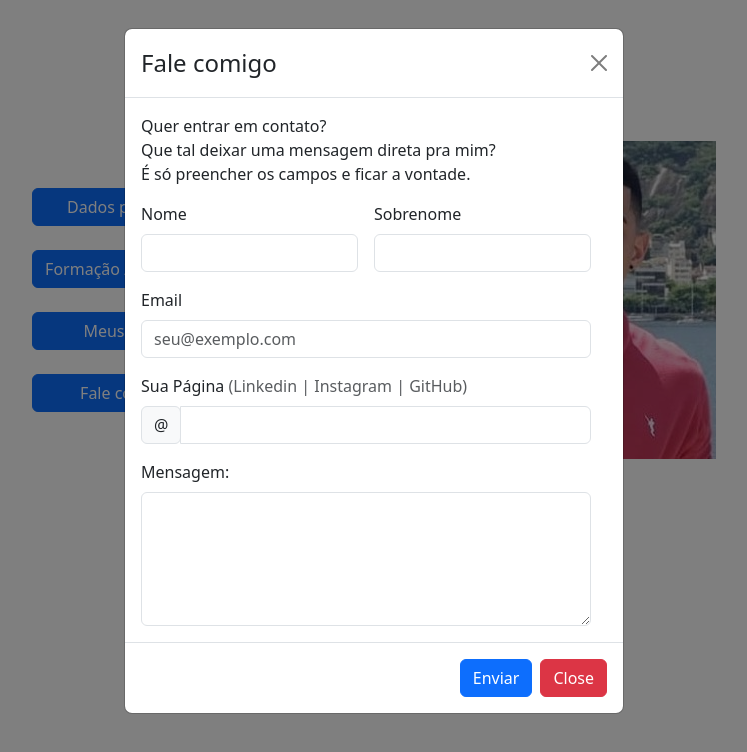
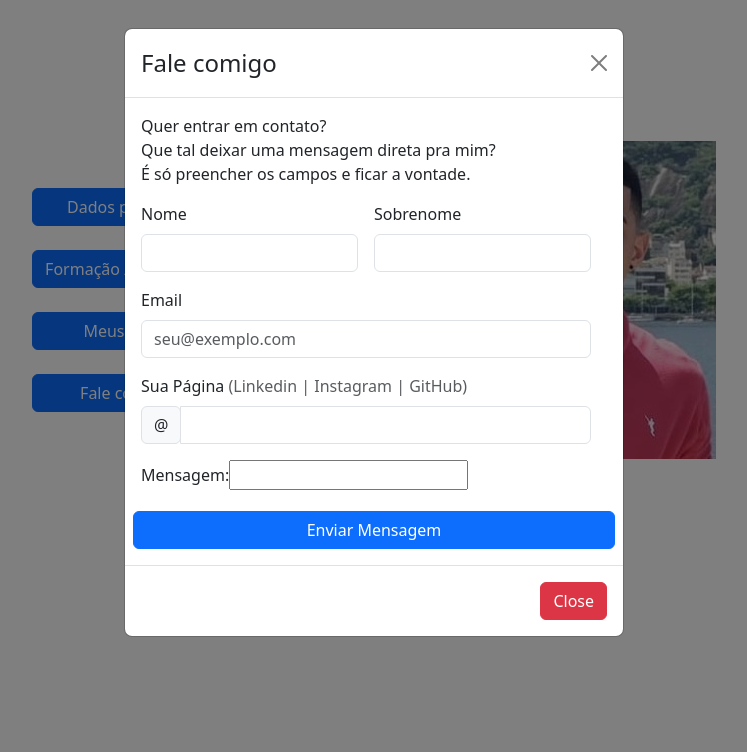
Before and after one commit to DevairUva/Portfolio, a React (Vite) app: page / in a window 1280 px wide. Both pictures are taken after a click on the button "Fale comigo". Shown: the top 752 px of the page, without its empty margins (266-1013 px from the left). Built offline with nearby package versions, Linux system fonts and the light colour scheme.

Commit message:
mensagem

```diff
--- a/package.json
+++ b/package.json
@@ -9,6 +9,7 @@
     "preview": "vite preview"
   },
   "dependencies": {
+    "@emailjs/browser": "^3.11.0",
     "bootstrap": "^5.3.0-alpha3",
     "react": "^18.2.0",
     "react-bootstrap": "^2.7.4",
--- a/src/components/Mensagem.jsx
+++ b/src/components/Mensagem.jsx
@@ -1,12 +1,40 @@
 import React, { useState } from 'react';
 import Button from 'react-bootstrap/Button';
 import Modal from 'react-bootstrap/Modal';
+import emailjs from '@emailjs/browser'
 
 function Mensagem() {
   const [show, setShow] = useState(false);
 
   const handleClose = () => setShow(false);
   const handleShow = () => setShow(true);
+
+  const [email, setEmail] = useState('');
+  const [nomE, setNome] = useState('');
+  const [mensagem, setMensagem] = useState('')
+  const [pagina, setPagina] = useState('')
+
+  function enviarEmail(e){
+    e.preventDefault();
+
+    const templateParams = {
+      from_email: email,
+      from_nome: nomE,
+      from_mensagem: mensagem,
+      from_pagina: pagina
+    }
+
+    if (email != '' || nomE != '' || mensagem != '' || pagina != ''){
+      emailjs.send("service_0s8pl2q", "template_bpik06m", templateParams, "sJ2esEo7IHslJLodL")
+      .then((response)=>{
+        alert(`Obrigado por deixar sua mensagem, irei responder assim que possível!`, response.status, response.text)
+      }, (err) => {
+        alert(`Mensagem não enviada.`, err)
+      })
+    } else {
+      alert('Por favor, verifique os dados.')
+    }
+  }
 
   return (
     <>
@@ -23,12 +51,12 @@ function Mensagem() {
           Que tal deixar uma mensagem direta pra mim?<br />
           É só preencher os campos e ficar a vontade.
 
-          <form action="">
+          <form onSubmit={enviarEmail}>
             <div className="row g-3">
               <div class="row g-3">
                 <div class="col-sm-6">
                   <label for="firstName" class="form-label">Nome</label>
-                  <input type="text" class="form-control" id="firstName" />
+                  <input type="text" class="form-control" id="firstName" onChange={(e)=>setNome(e.target.value)}/>
                 </div>
 
                 <div class="col-sm-6">
@@ -41,7 +69,7 @@ function Mensagem() {
 
                 <div class="col-12">
                   <label for="email" class="form-label">Email</label>
-                  <input type="email" class="form-control" id="email" placeholder="seu@exemplo.com" />
+                  <input type="email" class="form-control" id="email" placeholder="seu@exemplo.com" onChange={(e)=>setEmail(e.target.value)} />
                   <div class="invalid-feedback">
                     Please enter a valid email address for shipping updates.
                   </div>
@@ -51,7 +79,7 @@ function Mensagem() {
                   <label for="username" class="form-label">Sua Página <span class="text-muted">(Linkedin | Instagram | GitHub)</span></label>
                   <div class="input-group has-validation">
                     <span class="input-group-text">@</span>
-                    <input type="text" class="form-control" id="username"required />
+                    <input type="text" class="form-control" id="username" required onChange={(e)=>setPagina(e.target.value)} />
                     {/* <div class="invalid-feedback">
                       Your username is required.
                     </div> */}
@@ -60,22 +88,17 @@ function Mensagem() {
 
                 <div class="col-12">
                   <label for="address" class="form-label">Mensagem:</label>
-                  <textarea class="form-control" cols="30" rows="5"></textarea>
-                  {/* <div class="invalid-feedback">
-                    Please enter your shipping address.
-                  </div> */}
+                  <input type="text" onChange={(e)=>setMensagem(e.target.value)}/>
+                  {/* <textarea class="form-control" cols="30" rows="5" onChange={(e)=>setMensagem(e.target.value)}></textarea> */}
                 </div>
-
               </div>
+              <button className='btn btn-primary' type='submit'>Enviar Mensagem</button>
             </div>
           </form>
 
 
         </Modal.Body>
         <Modal.Footer>
-          <Button variant="primary" onClick={handleClose}>
-            Enviar
-          </Button>
           <Button variant="danger" onClick={handleClose}>
             Close
           </Button>
```
Also changed, not shown: 1 other file (tests, documents, lock files or other folders).
